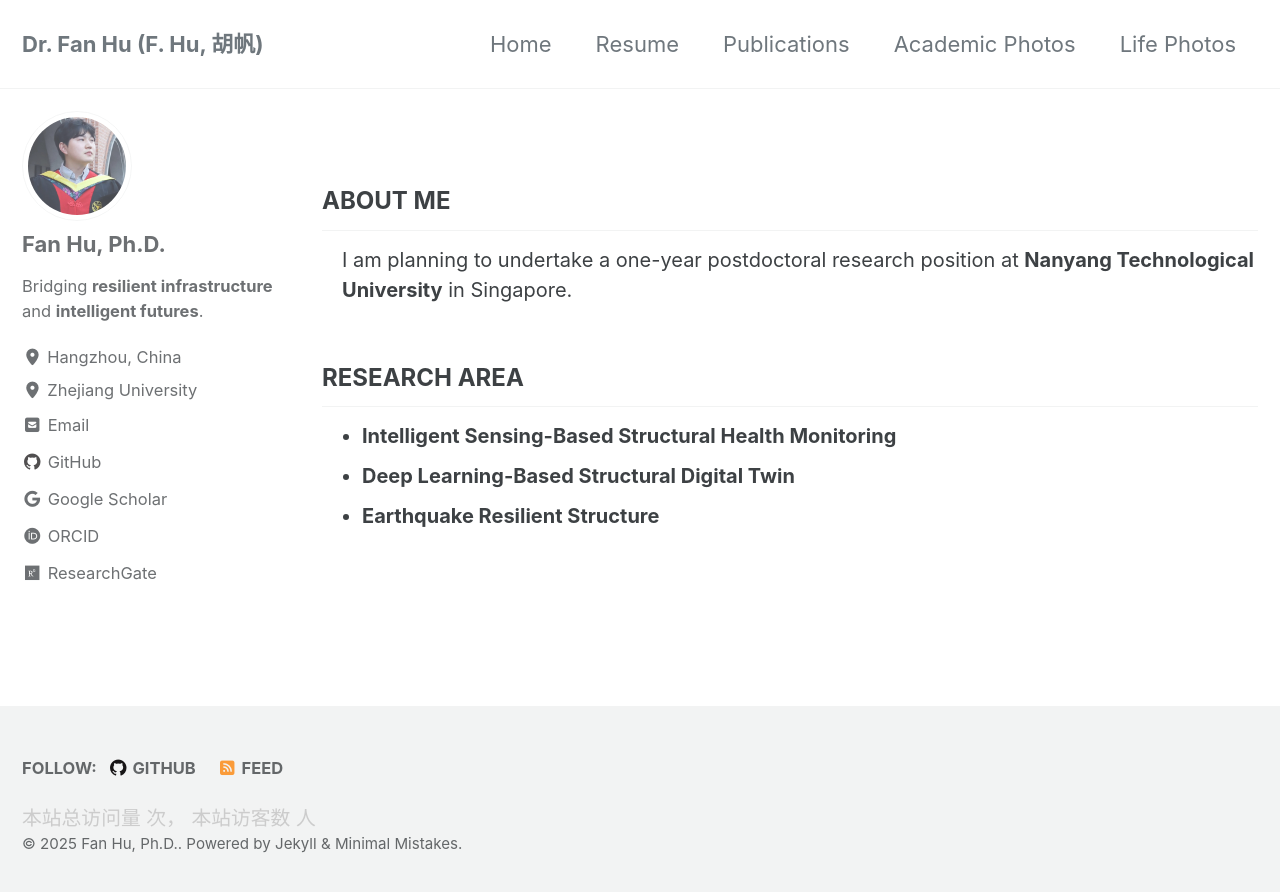
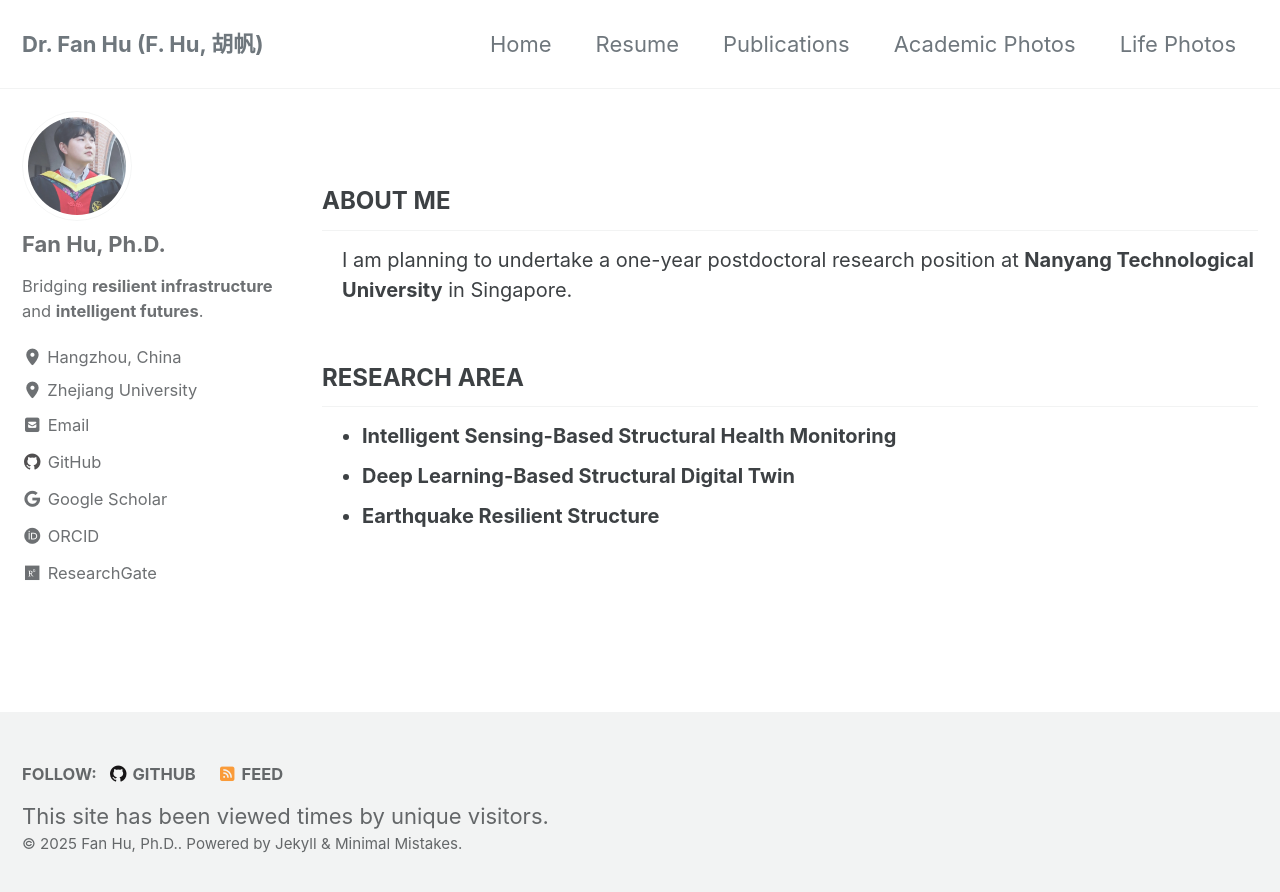
Before and after one commit to fanwindyhu/fanwindyhu.github.io, a Jekyll site: the page built from _pages/index.md, in a window 1280 px wide. Shown: the top 892 px of the page. Built offline with Jekyll 4.4.1, drawn with Linux system fonts in a browser that asks for light colours; cached includes are drawn as plain includes; the list of posts is cut into pages by our own code; comment, search, counter and statistics services are not loaded.

Commit message:
Update footer.html

```diff
--- a/_includes/footer.html
+++ b/_includes/footer.html
@@ -23,10 +23,7 @@
 </div>
 
 <!-- 访问量统计显示 -->
-<div style="margin-top: 10px; font-size: 0.9em; color: #ccc;">
-  本站总访问量 <span id="busuanzi_value_site_pv"></span> 次，
-  本站访客数 <span id="busuanzi_value_site_uv"></span> 人
-</div>
+This site has been viewed <span id="busuanzi_value_site_pv"></span> times by <span id="busuanzi_value_site_uv"></span> unique visitors.
 
 <div class="page__footer-copyright">&copy; {{ site.time | date: '%Y' }} <a href="{{ site.copyright_url | default: site.url }}">{{ site.copyright | default: "Fan Hu, Ph.D."}}</a>. {{ site.data.ui-text[site.locale].powered_by | default: "Powered by" }} <a href="https://jekyllrb.com" rel="nofollow">Jekyll</a> &amp; <a href="https://mademistakes.com/work/jekyll-themes/minimal-mistakes/" rel="nofollow">Minimal Mistakes</a>.</div>
 
```
